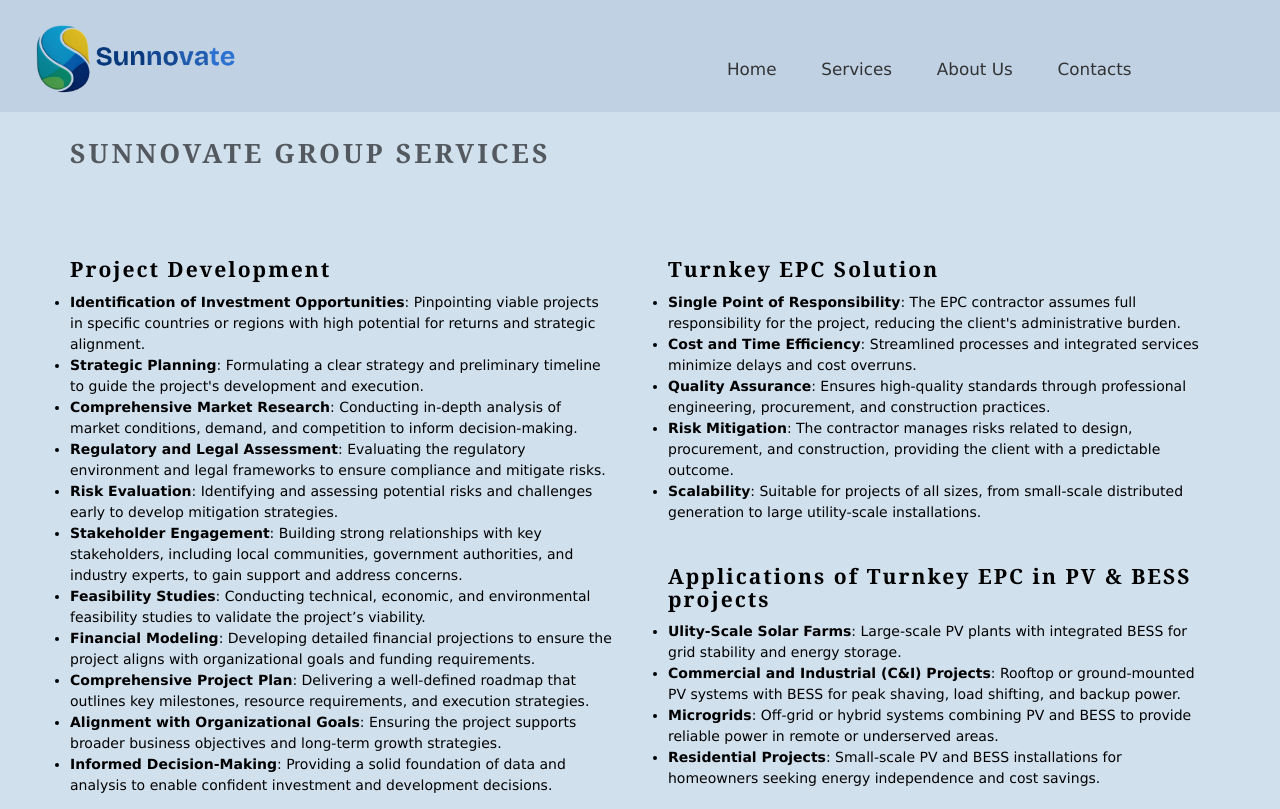
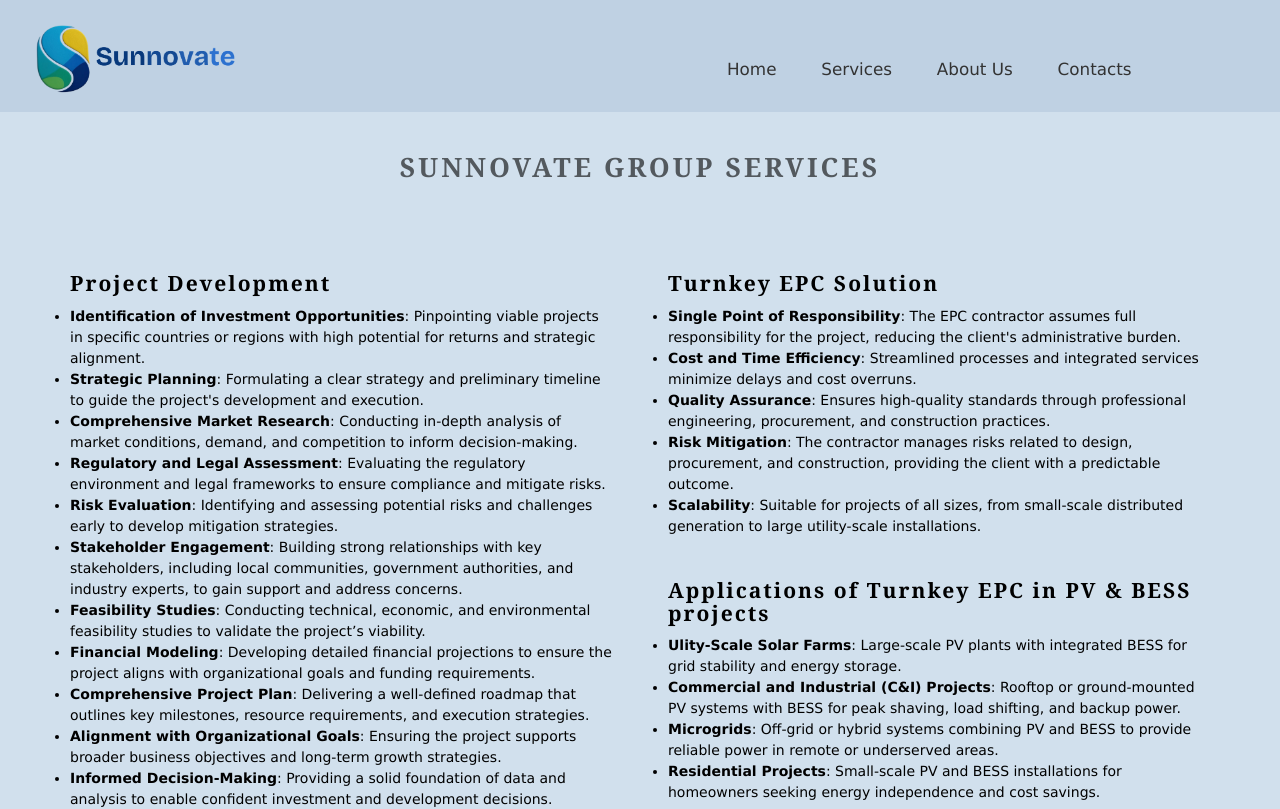
Before and after one commit to Petar-Dinev/sunnovate-group, a React (Vite) app: page /services in a window 1280 px wide. Shown: the top 809 px of the page. Built offline with nearby package versions, Linux system fonts and the light colour scheme.

Commit message:
Fixed service header position

```diff
--- a/src/components/dashboard/Dashboard.module.css
+++ b/src/components/dashboard/Dashboard.module.css
@@ -10,6 +10,8 @@
     flex: 1 1 100%;
     opacity: 0.6;
     letter-spacing: 3px;
+    text-align: center;
+    margin-top: 1em;
 }
 
 .services-article {
```
